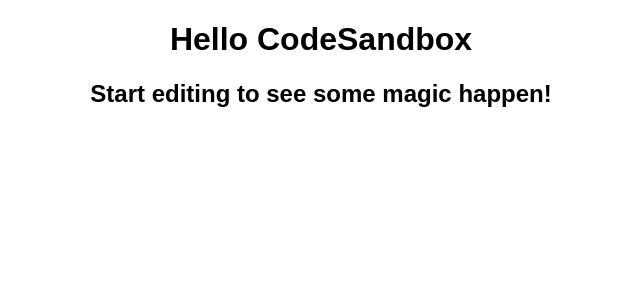
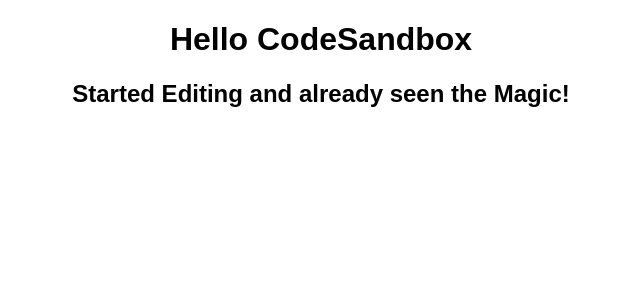
Before and after one commit to roshan-lal-dia/learning-react, a React (Create React App) app: page / in a window 1280 px wide. Shown: the top 300 px of the page, without its empty margins (319-959 px from the left). Built offline with nearby package versions, Linux system fonts and the light colour scheme.

Commit message:
Update App.js

```diff
--- a/src/App.js
+++ b/src/App.js
@@ -4,7 +4,7 @@
   return (
     <div className="App">
       <h1>Hello CodeSandbox</h1>
-      <h2>Start editing to see some magic happen!</h2>
+      <h2>Started Editing and already seen the Magic!</h2>
     </div>
   );
 }
```
